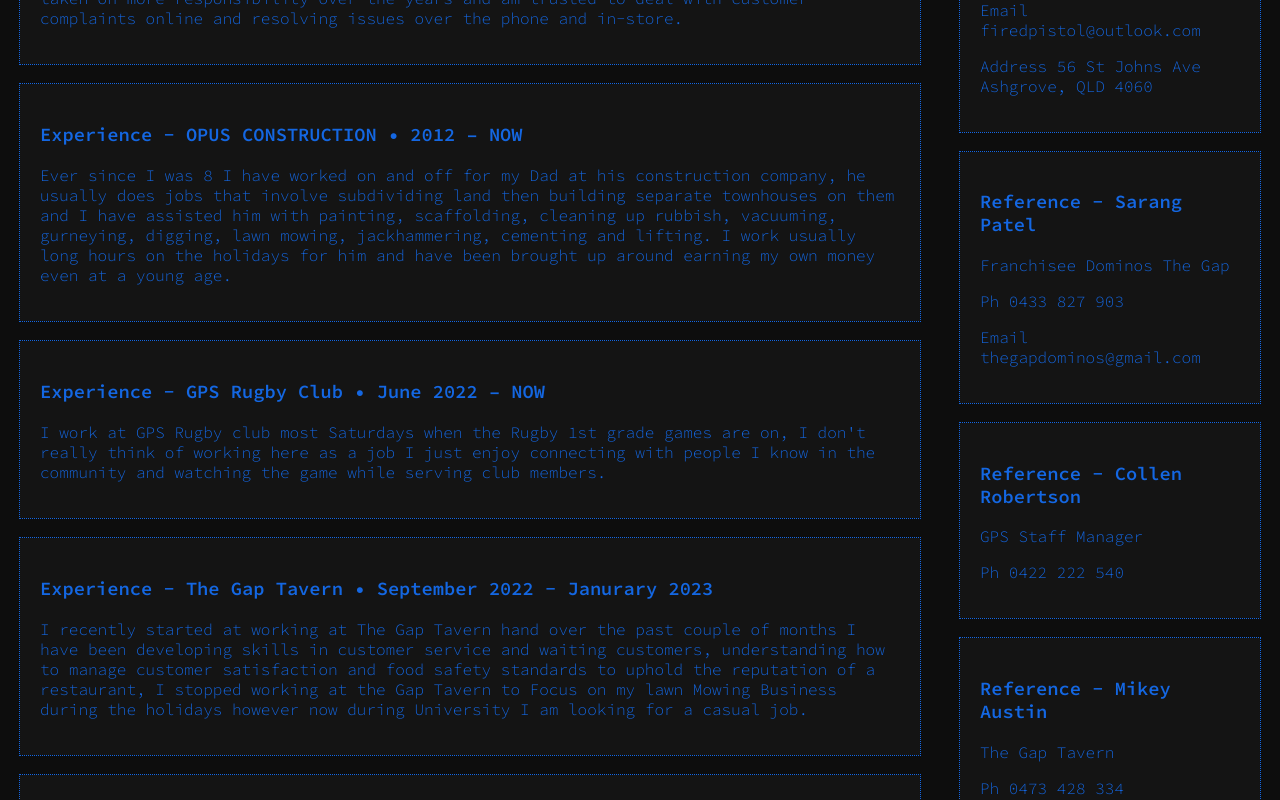
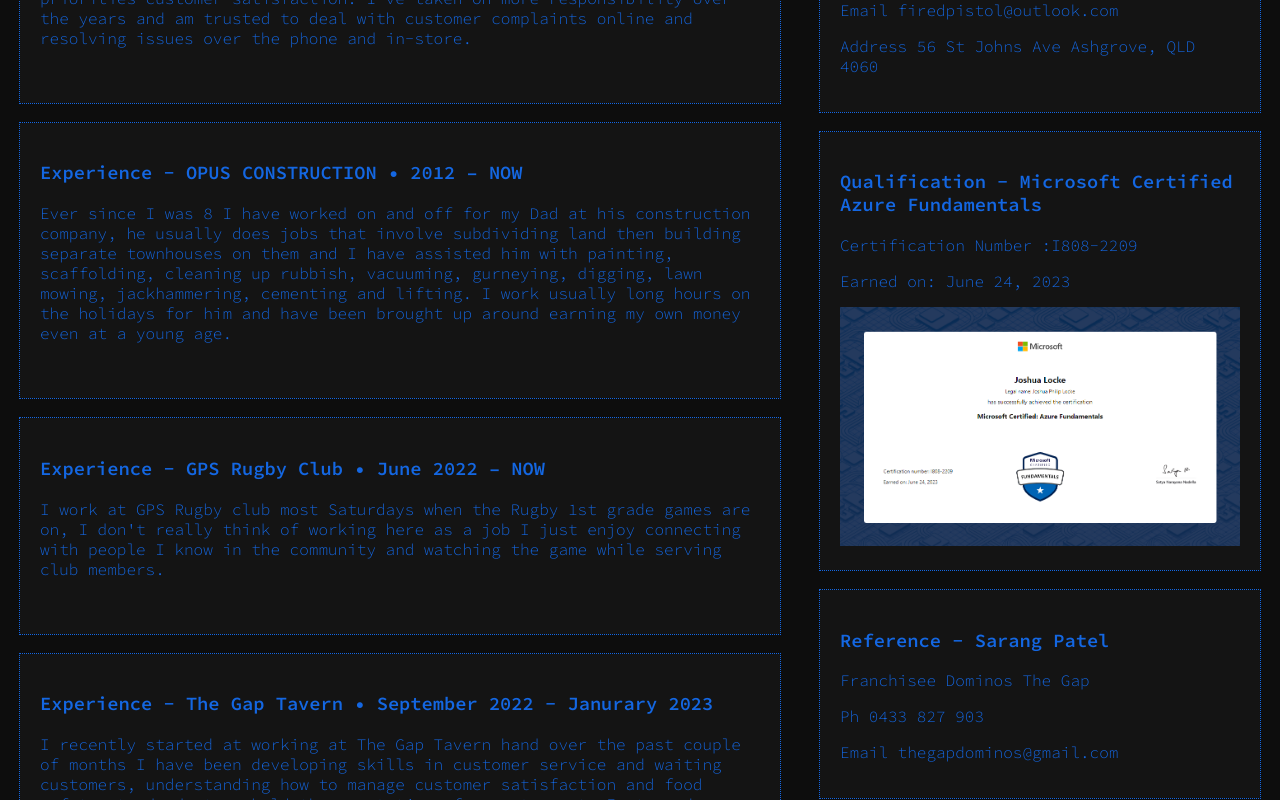
Before and after one commit to lockej2005/joshsresume1, a React (Create React App) app: page / in a window 1280 px wide. Shown: the part 540-1340 px from the top of the page. Built offline with nearby package versions, Linux system fonts and the light colour scheme.

Commit message:
added azure cert

```diff
--- a/src/resume.js
+++ b/src/resume.js
@@ -55,6 +55,12 @@
           <p>Email firedpistol@outlook.com</p>
           <p>Address 56 St Johns Ave Ashgrove, QLD 4060</p>
         </div>
+        <div className='ref1.5'>
+          <h3>Qualification - Microsoft Certified Azure Fundamentals</h3>
+          <p>Certification Number :I808-2209</p>
+          <p>Earned on: June 24, 2023</p>
+          <img style={ {width: "400px"} } src={require('./azure_cert.png')} alt='azure' />
+        </div>
         <div className='ref2'>
           <h3>Reference - Sarang Patel</h3>
           <p>Franchisee Dominos The Gap</p>
@@ -62,7 +68,7 @@
           <p>Email thegapdominos@gmail.com</p>
         </div>
         <div className='ref3'>
-          <h3>Reference - Collen Robertson</h3>
+          <h3>Reference - Colleen Murphy</h3>
           <p>GPS Staff Manager</p>
           <p>Ph 0422 222 540</p>
         </div>
```
Also changed, not shown: src/azure_cert.png (added).
